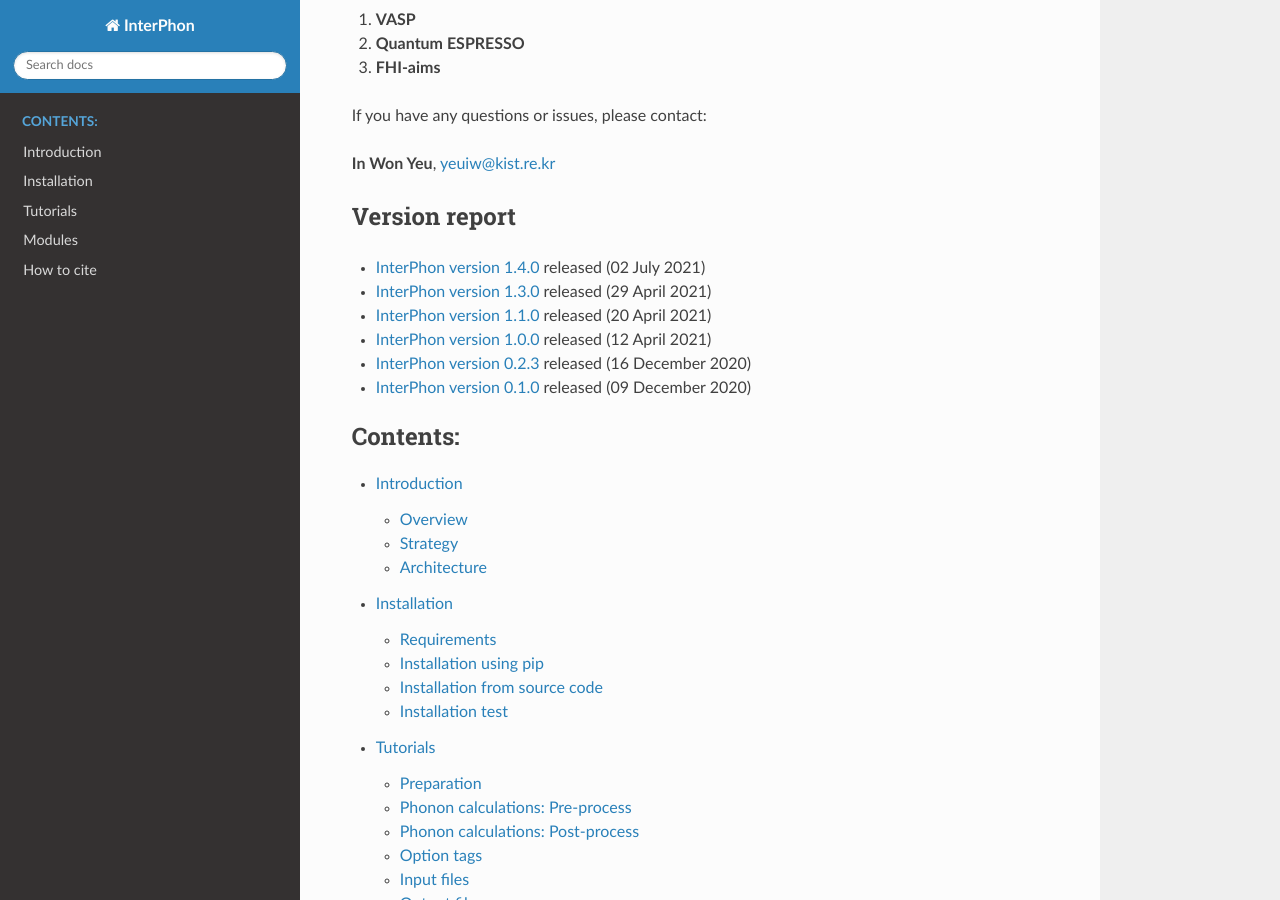
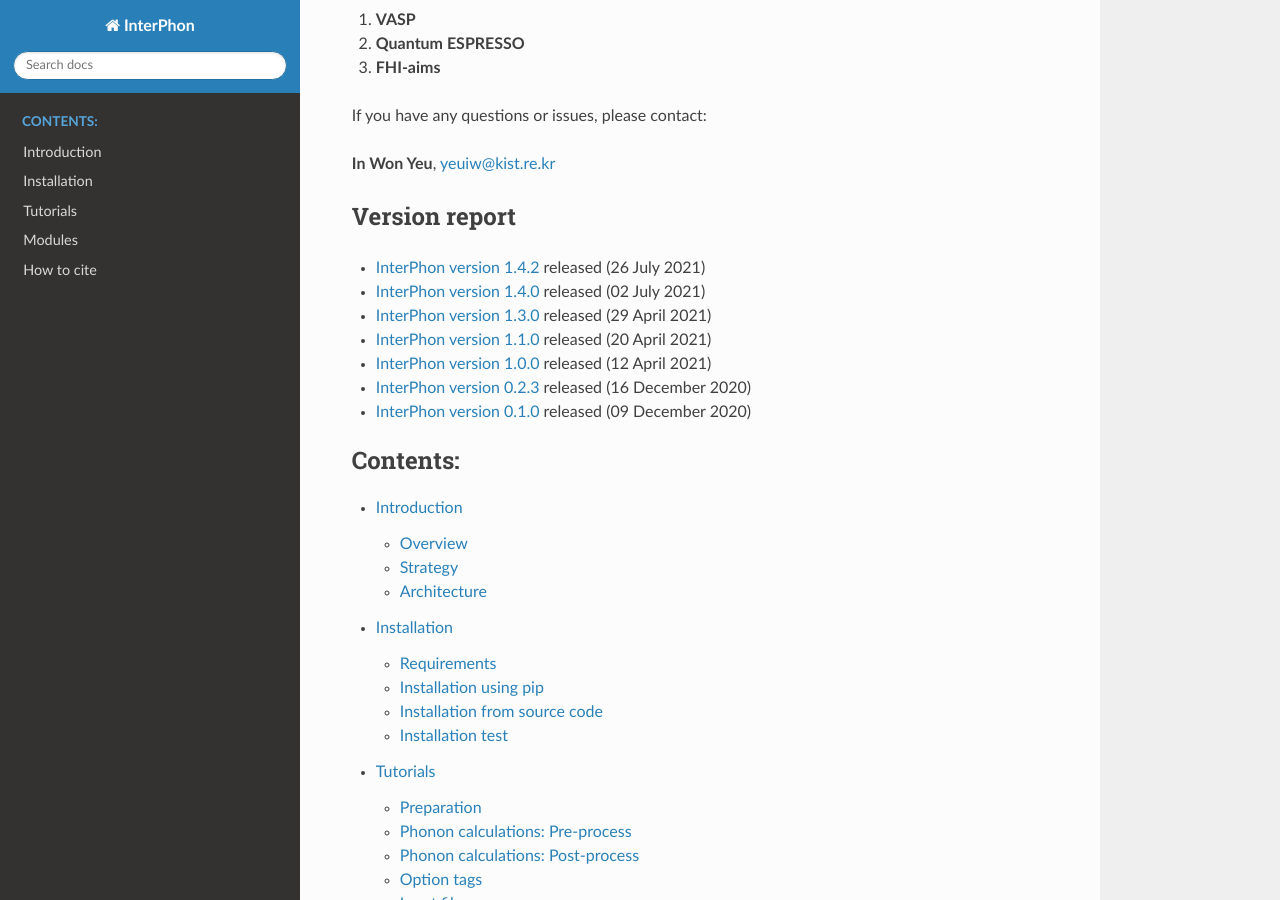
Before and after one commit to InWonYeu/interphon, a Sphinx documentation site: the page built from docs/source/index.rst, in a window 1280 px wide and 900 px high, scrolled down 344 px. Built offline with Sphinx 7.4.7 and the Read the Docs theme 2.0.0, drawn with Linux system fonts in a browser that asks for light colours.

Commit message:
Update index.rst

```diff
--- a/docs/source/index.rst
+++ b/docs/source/index.rst
@@ -23,6 +23,7 @@
 Version report
 **************
 
+* `InterPhon version 1.4.2 <https://github.com/InWonYeu/interphon/tree/v1.4.2>`_ released (26 July 2021)
 * `InterPhon version 1.4.0 <https://github.com/InWonYeu/interphon/tree/v1.4.0>`_ released (02 July 2021)
 * `InterPhon version 1.3.0 <https://github.com/InWonYeu/interphon/tree/v1.3.0>`_ released (29 April 2021)
 * `InterPhon version 1.1.0 <https://github.com/InWonYeu/interphon/tree/v1.1.0>`_ released (20 April 2021)
```
